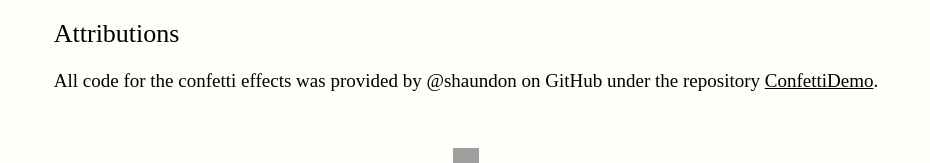
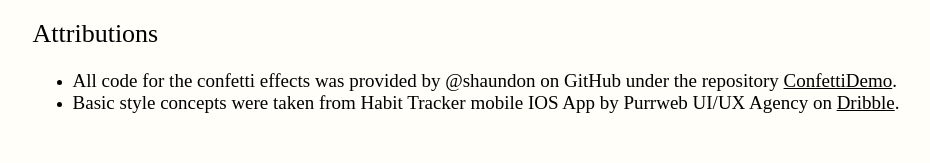
Before and after one commit to sfortier32/sfortier32.github.io, a plain HTML site: page client/habittracker.html in a window 1280 px wide. Shown: the part 3348-3511 px from the top of the page, without its empty margins (174-1104 px from the left). Drawn offline with Linux system fonts and the light colour scheme; grey boxes are pictures that could not be loaded; a web font is replaced by a local one.

Commit message:
attributions and interests update

```diff
--- a/client/habittracker.html
+++ b/client/habittracker.html
@@ -123,8 +123,15 @@
 
             <div class="para">
                 <h2>Attributions</h2>
-                <p>All code for the confetti effects was provided by @shaundon on GitHub under the repository
-                    <a style="text-decoration: underline;" href="https://github.com/shaundon/ConfettiDemo" target="_blank">ConfettiDemo</a>.</p>
+                <ul>
+                    <li><p>All code for the confetti effects was provided by @shaundon on GitHub under the repository
+                        <a style="text-decoration: underline;" href="https://github.com/shaundon/ConfettiDemo" target="_blank">ConfettiDemo</a>.</p>
+                    </li>
+                    <li>
+                        <p>Basic style concepts were taken from Habit Tracker mobile IOS App by Purrweb UI/UX Agency on
+                            <a style="text-decoration: underline;" href="https://dribbble.com/shots/21367995-Habit-Tracker-Mobile-IOS-App" target="_blank">Dribble</a>.</p>
+                    </li>
+                </ul>
             </div>
             <br><br>
 
```
Also changed, not shown: index.html (+4 -4 lines).
